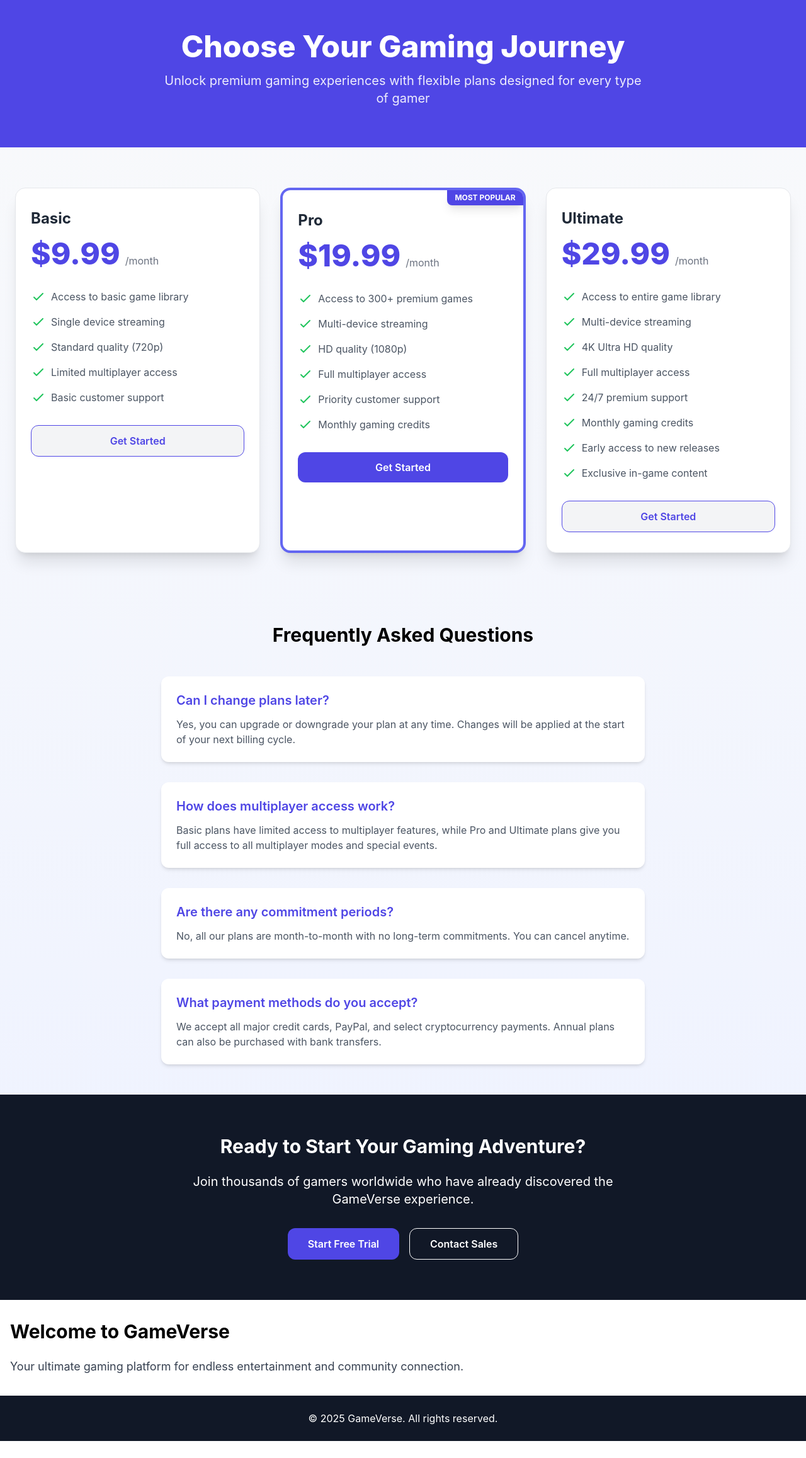
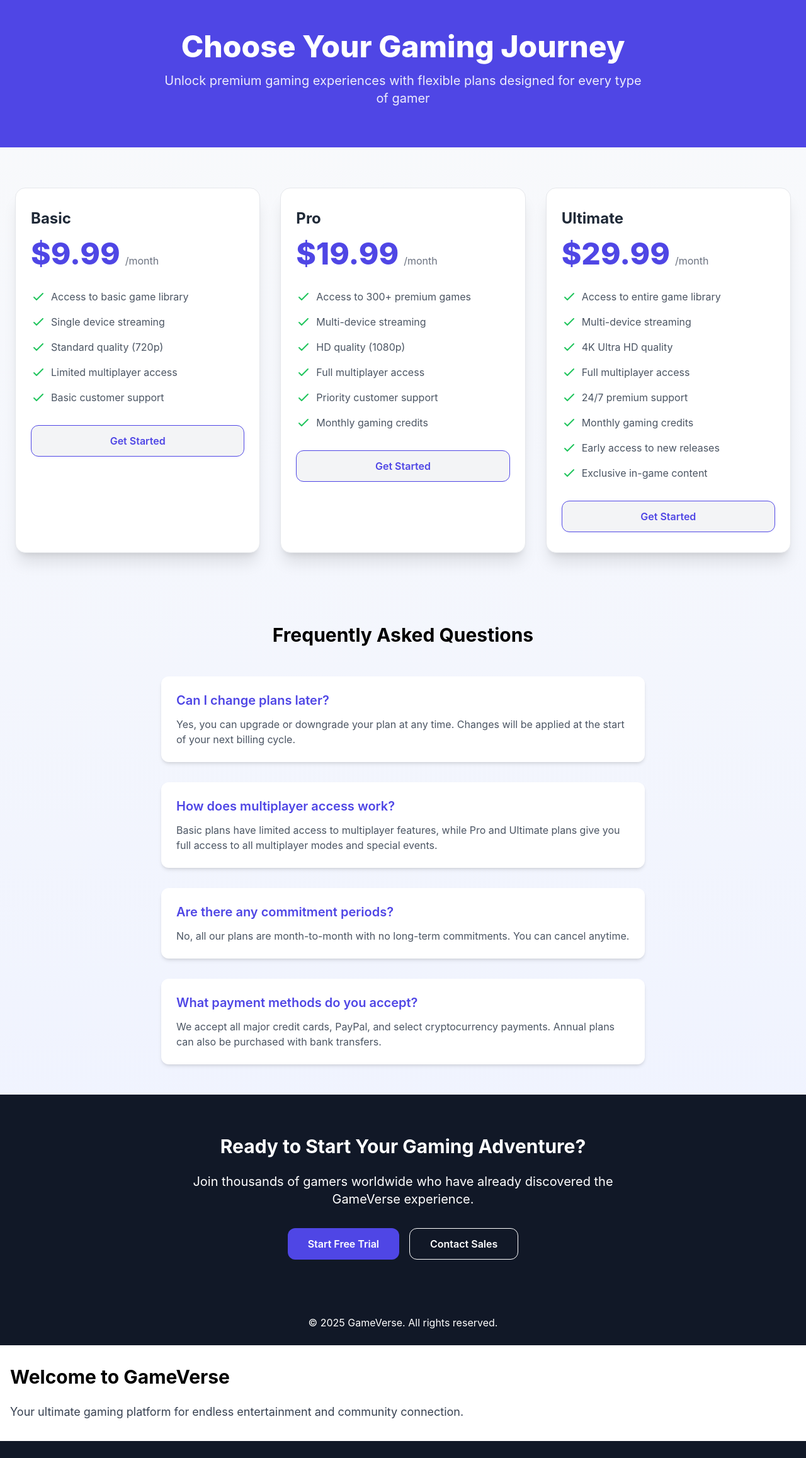
Before and after one commit to AJDIR-Abdelali/CodeVibes, a React (Create React App) app: page / in a window 1280 px wide. Shown: the part 1226-3541 px from the top of the page at 63% size. Before the commit the page ends 3514 px from the top, so only its background shows below. Built offline with nearby package versions, Linux system fonts and the light colour scheme.

Commit message:
Ajout de la sélection de plan dans le composant Pricing et mise à jour de la carte de tarification pour gérer l'état sélectionné.

```diff
--- a/src/components/ui/PricingCard.jsx
+++ b/src/components/ui/PricingCard.jsx
@@ -1,3 +1,72 @@
+// import React from 'react';
+
+// const PricingCard = ({
+//   title,
+//   price,
+//   period,
+//   features,
+//   isPopular,
+//   buttonText = "Get Started"
+// }) => {
+//   return (
+//     <div className={`rounded-2xl shadow-xl overflow-hidden transform transition-all duration-300 hover:scale-105 ${
+//       isPopular ? 'border-4 border-indigo-500 relative bg-white' : 'border border-gray-200 bg-white'
+//     }`}>
+//       {isPopular && (
+//         <div className="absolute top-0 right-0">
+//           <div className="bg-indigo-600 text-white text-xs font-bold px-3 py-1 rounded-bl-lg shadow-lg">
+//             MOST POPULAR
+//           </div>
+//         </div>
+//       )}
+
+//       <div className="px-6 py-8">
+//         <h3 className="text-2xl font-bold text-gray-800 mb-4">{title}</h3>
+//         <div className="flex items-baseline mb-8">
+//           <span className="text-5xl font-extrabold text-indigo-600">${price}</span>
+//           <span className="text-gray-500 ml-2">/{period}</span>
+//         </div>
+
+//         <ul className="space-y-4 mb-8">
+//           {features.map((feature, index) => (
+//             <li key={index} className="flex items-start">
+//               <svg
+//                 className="h-6 w-6 text-green-500 mr-2 flex-shrink-0"
+//                 fill="none"
+//                 viewBox="0 0 24 24"
+//                 stroke="currentColor"
+//               >
+//                 <path
+//                   strokeLinecap="round"
+//                   strokeLinejoin="round"
+//                   strokeWidth={2}
+//                   d="M5 13l4 4L19 7"
+//                 />
+//               </svg>
+//               <span className="text-gray-600">{feature}</span>
+//             </li>
+//           ))}
+//         </ul>
+
+//         <button
+//           className={`w-full py-3 px-6 rounded-xl font-semibold transition-colors duration-300
+//             ${isPopular
+//               ? 'bg-indigo-600 hover:bg-indigo-700 text-white'
+//               : 'bg-gray-100 hover:bg-gray-200 text-indigo-600 border border-indigo-600'
+//             }`}
+//         >
+//           {buttonText}
+//         </button>
+//       </div>
+//     </div>
+//   );
+// };
+
+// export default PricingCard;
+
+// ----------------------------------------------------------
+
+
 import React from 'react';
 
 const PricingCard = ({
@@ -8,10 +77,18 @@ const PricingCard = ({
   isPopular,
   buttonText = "Get Started"
 }) => {
+  const [isSelected, setIsSelected] = React.useState(false);
+
+  const handleCardClick = () => {
+    setIsSelected(!isSelected);
+  };
   return (
-    <div className={`rounded-2xl shadow-xl overflow-hidden transform transition-all duration-300 hover:scale-105 ${
-      isPopular ? 'border-4 border-indigo-500 relative bg-white' : 'border border-gray-200 bg-white'
-    }`}>
+    <div
+      onClick={handleCardClick}
+      className={`rounded-2xl shadow-xl overflow-hidden transform transition-all duration-300 hover:scale-105 hover:border-indigo-500 hover:border-4 cursor-pointer ${
+        isPopular ? 'border-4 border-indigo-500 relative bg-white' : 'border border-gray-200 bg-white'
+      } ${isSelected ? 'border-4 border-indigo-600 bg-indigo-50' : ''}`}
+    >
       {isPopular && (
         <div className="absolute top-0 right-0">
           <div className="bg-indigo-600 text-white text-xs font-bold px-3 py-1 rounded-bl-lg shadow-lg">
@@ -49,10 +126,10 @@ const PricingCard = ({
         </ul>
 
         <button
-          className={`w-full py-3 px-6 rounded-xl font-semibold transition-colors duration-300
+          className={`w-full py-3 px-6 rounded-xl font-semibold transition-all duration-300
             ${isPopular
-              ? 'bg-indigo-600 hover:bg-indigo-700 text-white'
-              : 'bg-gray-100 hover:bg-gray-200 text-indigo-600 border border-indigo-600'
+              ? 'bg-indigo-600 hover:bg-indigo-700 hover:shadow-lg text-white'
+              : 'bg-gray-100 hover:bg-indigo-600 hover:text-white text-indigo-600 border border-indigo-600'
             }`}
         >
           {buttonText}
--- a/src/pages/Pricing.jsx
+++ b/src/pages/Pricing.jsx
@@ -2,6 +2,11 @@ import React from 'react';
 import PricingCard from '../components/ui/PricingCard.jsx';
 
 const Pricing = () => {
+  const [selectedPlan, setSelectedPlan] = React.useState(null);
+
+  const handlePlanSelect = (planIndex) => {
+    setSelectedPlan(planIndex === selectedPlan ? null : planIndex);
+  };
   const pricingPlans = [
     {
       title: "Basic",
@@ -28,7 +33,7 @@ const Pricing = () => {
         "Priority customer support",
         "Monthly gaming credits"
       ],
-      isPopular: true
+      isPopular: false
     },
     {
       title: "Ultimate",
@@ -71,6 +76,8 @@ const Pricing = () => {
               period={plan.period}
               features={plan.features}
               isPopular={plan.isPopular}
+              isSelected={selectedPlan === index}
+              onClick={() => handlePlanSelect(index)}
             />
           ))}
         </div>
@@ -118,6 +125,13 @@ const Pricing = () => {
           </div>
         </div>
       </div>
+
+      {/* Footer */}
+      <footer className="bg-gray-900 text-white py-6">
+        <div className="container mx-auto px-4 text-center">
+          <p>&copy; 2025 GameVerse. All rights reserved.</p>
+        </div>
+      </footer>
     </div>
   );
 };
```
